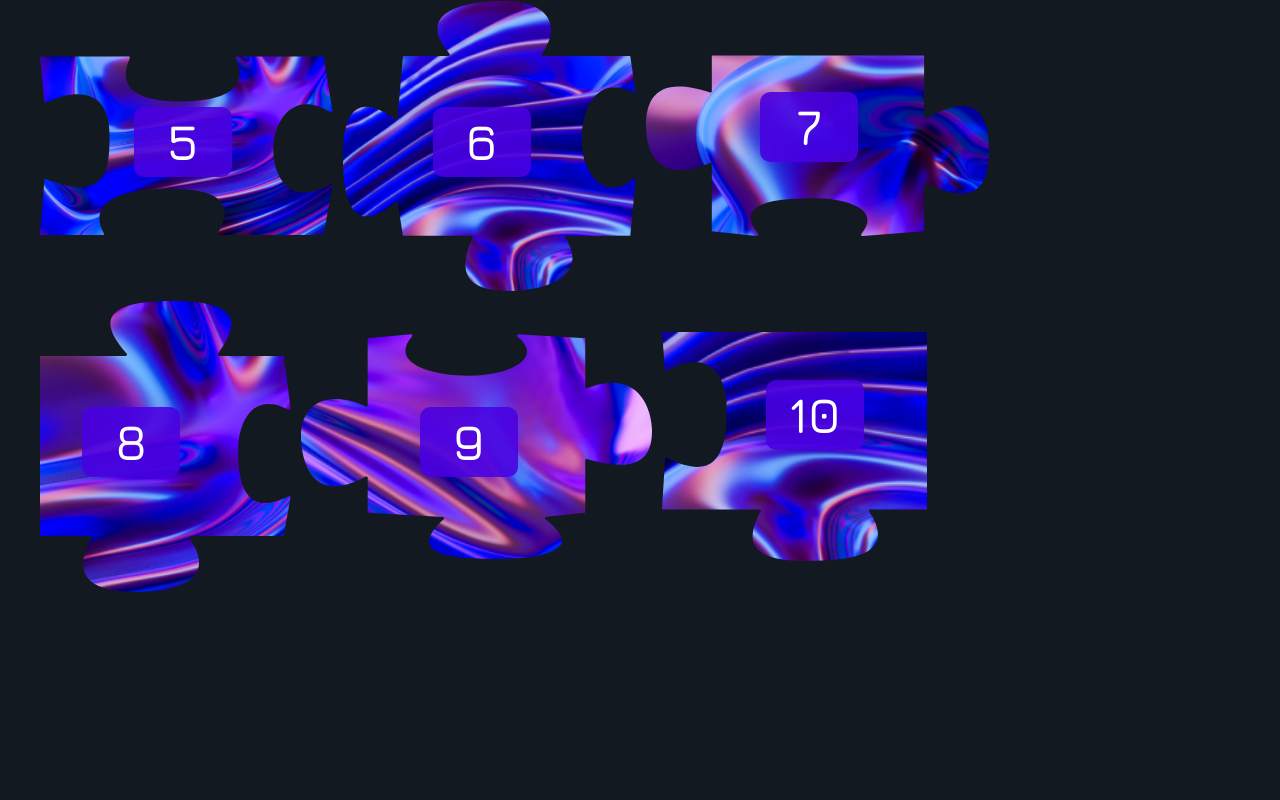
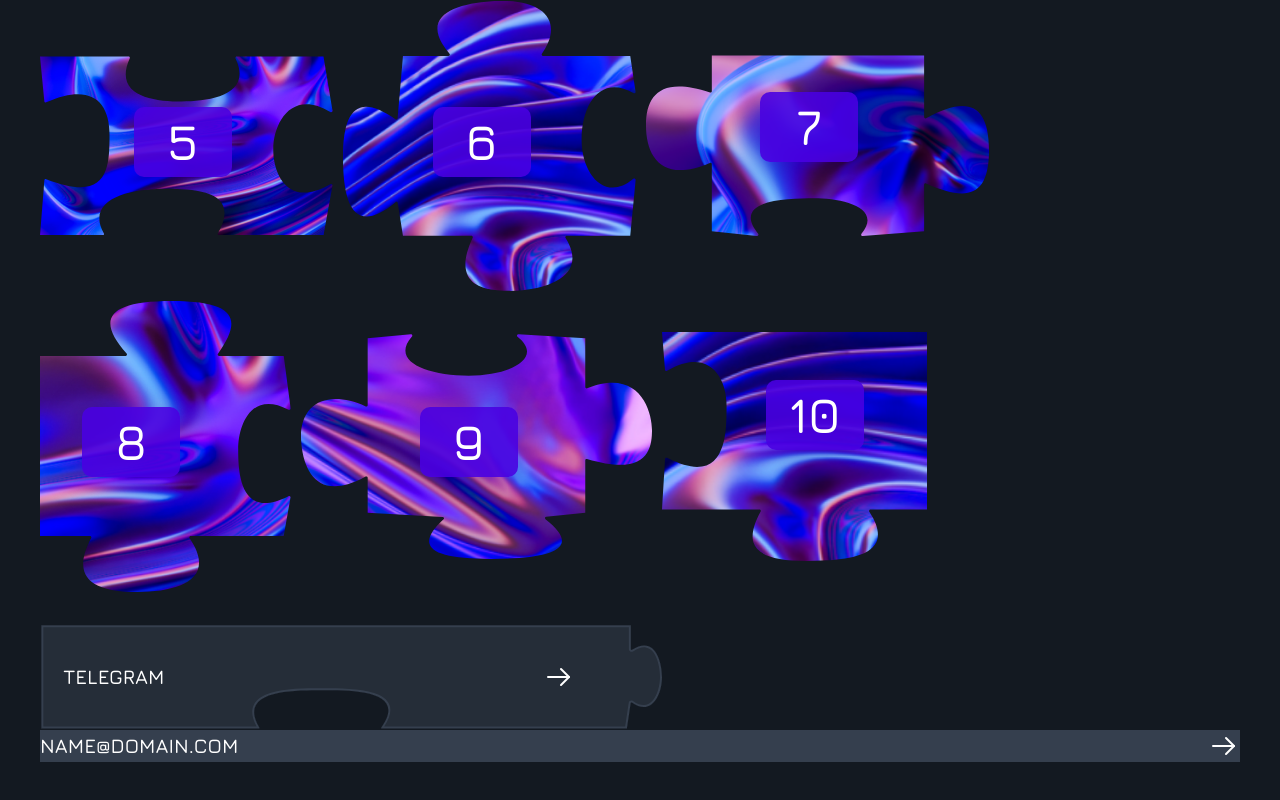
Before and after one commit to Alex-Nicalace/webcraft, a React (Vite) app: page / in a window 1280 px wide. Shown: the part 4284-5084 px from the top of the page. Before the commit the page ends 5052 px from the top, so only its background shows below. Built offline with nearby package versions, Linux system fonts and the light colour scheme.

Commit message:
ContactPuzzle: create #1

```diff
--- a/src/App.tsx
+++ b/src/App.tsx
@@ -10,6 +10,7 @@ import Puzzle from './components/ui/Puzzle';
 import TogglerTheme from './components/ui/TogglerTheme';
 import projectImg from './assets/img/projects/Снимок экрана 2024-11-30 150026.jpg';
 import ProjectList from './components/ui/ProjectList';
+import ContactPuzzle from './components/ui/ContactPuzzle/ContactPuzzle';
 
 const PROJECTS = [
   {
@@ -240,6 +241,12 @@ function App() {
         </div>
         <br />
         <br />
+        <ContactPuzzle href="#" variant={1}>
+          Telegram
+        </ContactPuzzle>
+        <ContactPuzzle href="mailto:name@domain.com" variant={2}>
+          name@domain.com
+        </ContactPuzzle>
         <br />
         <br />
         <br />
--- /dev/null
+++ b/src/components/ui/ContactPuzzle/ContactPuzzle.scss
@@ -0,0 +1,83 @@
+@mixin puzzle(
+  $widthPuzzle,
+  $heightPuzzle,
+  $clipPathOter,
+  $clipPathInner,
+  $marginLeft,
+  $marginRight
+) {
+  width: percent($widthPuzzle, 1800);
+  aspect-ratio: #{$widthPuzzle} / #{$heightPuzzle};
+  min-height: rem(74);
+  clip-path: url($clipPathOter);
+
+  &::before {
+    clip-path: url($clipPathInner);
+  }
+
+  .contact-puzzle {
+    // .contact-puzzle__text
+    &__text {
+      margin-left: percent($marginLeft, $widthPuzzle);
+    }
+    // .contact-puzzle__arrow
+    &__arrow {
+      margin-right: percent($marginRight, $widthPuzzle);
+    }
+  }
+}
+
+.contact-puzzle {
+  $transition: 0.3s ease-out;
+  position: relative;
+  display: flex;
+  align-items: center;
+  justify-content: space-between;
+  background-color: var(--color-contact-puzzle-border);
+
+  &::before {
+    content: '';
+    position: absolute;
+    inset: 0;
+    background-color: var(--color-contact-puzzle-bg);
+    z-index: -1;
+    transition: background-color $transition;
+  }
+
+  // .contact-puzzle__text
+  &__text {
+  }
+  // .contact-puzzle__arrow
+  &__arrow {
+    transition: transform $transition;
+  }
+  // .contact-puzzle__mask
+  &__mask {
+    position: absolute;
+    width: 0;
+    height: 0;
+  }
+
+  @media (pointer: fine) {
+    &:hover {
+      &::before {
+        background-color: var(--color-contact-puzzle-bg-hover);
+      }
+
+      .contact-puzzle__arrow {
+        transform: rotate(-45deg);
+      }
+    }
+  }
+
+  &_1 {
+    @include puzzle(
+      $widthPuzzle: 935,
+      $heightPuzzle: 159,
+      $clipPathOter: '#puzzle-footer-outer-1',
+      $clipPathInner: '#puzzle-footer-inner-1',
+      $marginLeft: 35,
+      $marginRight: 132
+    );
+  }
+}
--- /dev/null
+++ b/src/components/ui/ContactPuzzle/ContactPuzzle.tsx
@@ -0,0 +1,33 @@
+import Icon from '../Icon';
+import './ContactPuzzle.scss';
+import { TContactPuzzleProps } from './ContactPuzzle.types';
+import SvgMaskOuter from '../../../assets/img/puzzles/puzzle-footer-inner-1.svg?react';
+import SvgMaskInner from '../../../assets/img/puzzles/puzzle-footer-outer-1.svg?react';
+
+function ContactPuzzle({
+  className,
+  variant,
+  children,
+  ...props
+}: TContactPuzzleProps): JSX.Element {
+  return (
+    <a
+      className={['contact-puzzle', `contact-puzzle_${variant}`, className]
+        .filter(Boolean)
+        .join(' ')}
+      {...props}
+    >
+      <span className="contact-puzzle__text text-competencies">{children}</span>
+      <Icon
+        className="contact-puzzle__arrow"
+        name="ArrowRight"
+        width={32}
+        height={32}
+      />
+      <SvgMaskOuter className="contact-puzzle__mask" />
+      <SvgMaskInner className="contact-puzzle__mask" />
+    </a>
+  );
+}
+
+export default ContactPuzzle;
--- /dev/null
+++ b/src/components/ui/ContactPuzzle/ContactPuzzle.types.ts
@@ -0,0 +1,6 @@
+import { AnchorHTMLAttributes } from 'react';
+import { NumericRange } from '../../../types';
+
+export type TContactPuzzleProps = AnchorHTMLAttributes<HTMLAnchorElement> & {
+  variant: NumericRange<1, 6>;
+};
--- /dev/null
+++ b/src/components/ui/ContactPuzzle/index.ts
@@ -0,0 +1,4 @@
+import ContactPuzzle from './ContactPuzzle';
+export type * from './ContactPuzzle.types';
+
+export default ContactPuzzle;
--- a/src/components/ui/Puzzle/Puzzle.scss
+++ b/src/components/ui/Puzzle/Puzzle.scss
@@ -197,7 +197,7 @@
       }
 
       @include mobile-d {
-        @include adaptiveValue('font-size', 50, 40, 767);
+        @include adaptiveValue('font-size', 50, 40, 767.98);
       }
     }
     .puzzle {
--- a/src/styles/custom-properties.scss
+++ b/src/styles/custom-properties.scss
@@ -87,6 +87,10 @@
     --color-project-bg-popup: var(--bg-proekta);
 
     --color-project-list-hover-text: var(--sero-siniy);
+
+    --color-contact-puzzle-border: var(--vspomogatelnyy-1);
+    --color-contact-puzzle-bg: var(--sero-siniy);
+    --color-contact-puzzle-hover-bg: var(--vspomogatelnyy-1);
   }
 
   &.light-mode {
@@ -116,5 +120,9 @@
     --color-project-bg-popup: var(--bg-proekta-light);
 
     --color-project-list-hover-text: var(--vspomogatelnyy-1-light);
+
+    --color-contact-puzzle-border: var(--sero-goluboy-light);
+    --color-contact-puzzle-bg: var(--vspomogatelnyy-1-light);
+    --color-contact-puzzle-hover-bg: var(--sero-goluboy-light);
   }
 }
--- /dev/null
+++ b/src/types/index.ts
@@ -0,0 +1 @@
+export type * from './NumericRange';
```
Also changed, not shown: src/types/NumericRange.ts (added, +13 -0 lines), src/assets/img/puzzles/puzzle-footer-inner-1.svg (added), src/assets/img/puzzles/puzzle-footer-outer-1.svg (added).
